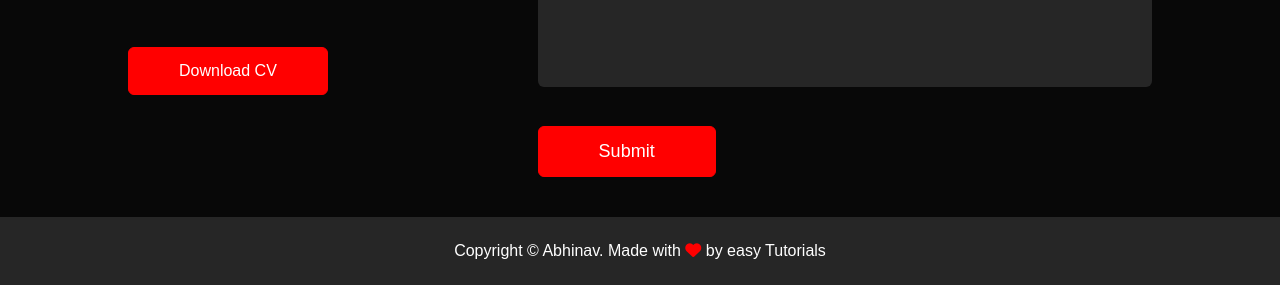
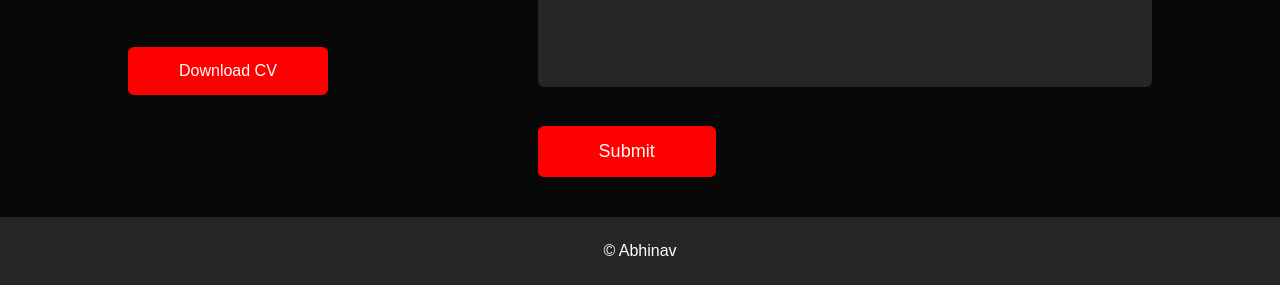
Before and after one commit to abhinavashish15/My_Portfolio, a plain HTML site: page index.html in a window 1280 px wide. Shown: the part 2788-3073 px from the top of the page. Drawn offline with Linux system fonts and the light colour scheme.

Commit message:
Update index.html
Copyright section

```diff
--- a/index.html
+++ b/index.html
@@ -195,8 +195,7 @@
       </div>
       <div class="copyright">
         <p>
-          Copyright © Abhinav. Made with <i class="fa-solid fa-heart"></i> by
-          easy Tutorials
+          © Abhinav
         </p>
       </div>
     </div>
```
